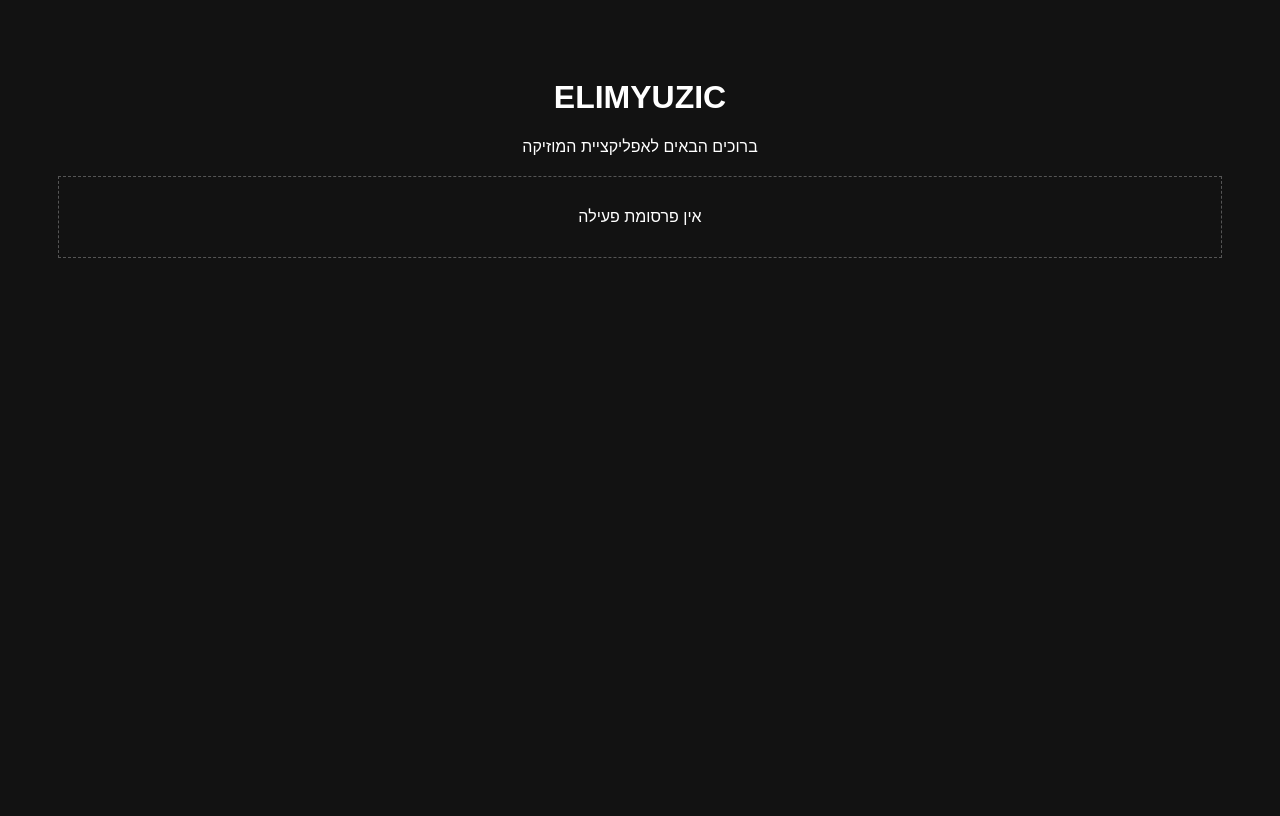
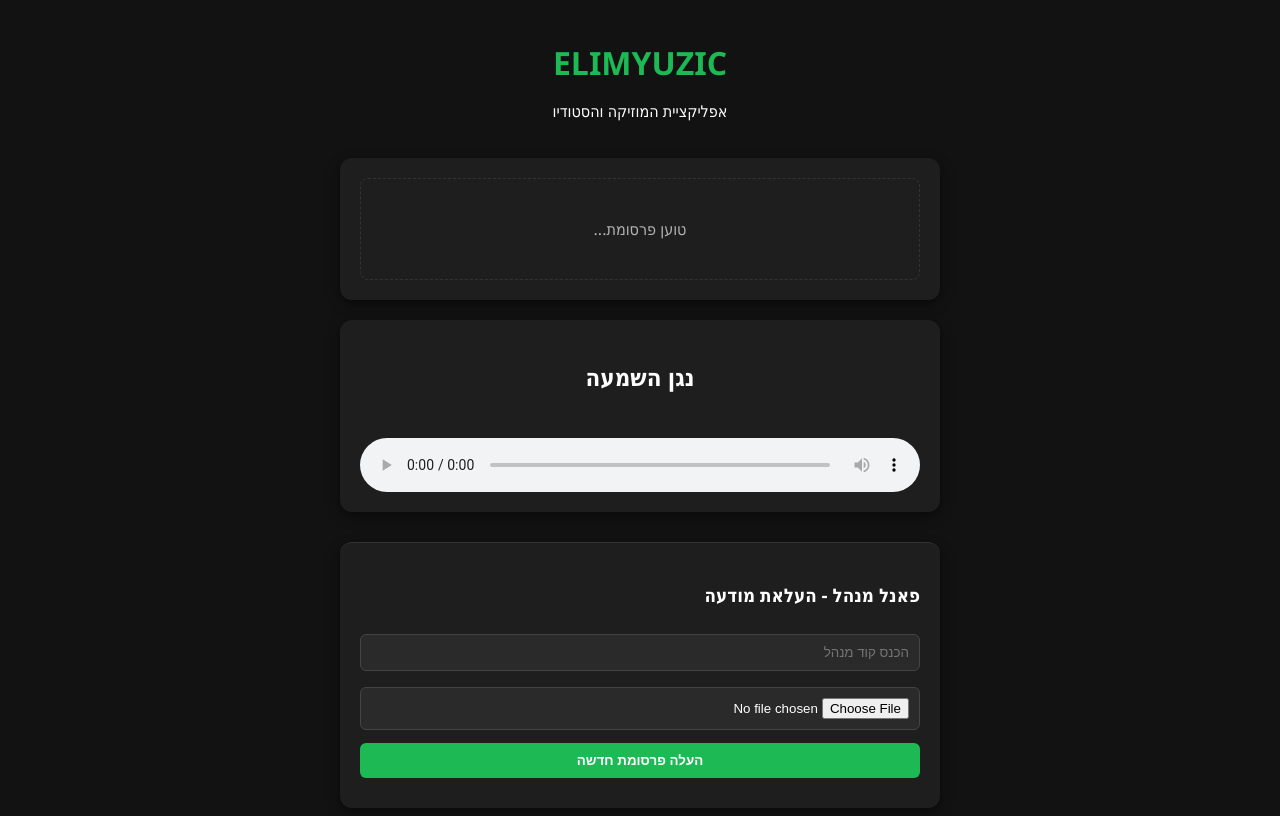
Before and after one commit to elimyuzic/elimuzic, a website: page public/index.html in a window 1280 px wide. Drawn offline with Linux system fonts and the light colour scheme; no server answers.

Commit message:
Update index.html

```diff
--- a/public/index.html
+++ b/public/index.html
@@ -2,34 +2,224 @@
 <html lang="he" dir="rtl">
 <head>
   <meta charset="UTF-8">
+  <meta name="viewport" content="width=device-width, initial-scale=1.0">
   <title>ELIMYUZIC - נגן מוזיקה</title>
   <style>
-    body { font-family: sans-serif; text-align: center; padding: 50px; background: #121212; color: white; }
-    .ad-container { margin-top: 20px; padding: 15px; border: 1px dashed #555; }
-    img { max-width: 300px; border-radius: 8px; }
+    :root {
+      --bg-color: #121212;
+      --card-bg: #1e1e1e;
+      --primary-color: #1db954;
+      --text-color: #ffffff;
+      --text-sub: #b3b3b3;
+    }
+
+    body {
+      font-family: 'Segoe UI', Tahoma, Geneva, Verdana, sans-serif;
+      background-color: var(--bg-color);
+      color: var(--text-color);
+      margin: 0;
+      padding: 20px;
+      display: flex;
+      flex-direction: column;
+      align-items: center;
+      min-height: 100vh;
+    }
+
+    header {
+      text-align: center;
+      margin-bottom: 20px;
+    }
+
+    h1 {
+      color: var(--primary-color);
+      margin-bottom: 5px;
+    }
+
+    .container {
+      width: 100%;
+      max-width: 600px;
+      display: flex;
+      flex-direction: column;
+      gap: 20px;
+    }
+
+    .card {
+      background-color: var(--card-bg);
+      border-radius: 12px;
+      padding: 20px;
+      box-shadow: 0 4px 12px rgba(0,0,0,0.5);
+    }
+
+    .ad-banner {
+      min-height: 100px;
+      display: flex;
+      justify-content: center;
+      align-items: center;
+      border: 1px dashed #333;
+      border-radius: 8px;
+      overflow: hidden;
+    }
+
+    .ad-banner img {
+      max-width: 100%;
+      height: auto;
+      border-radius: 8px;
+    }
+
+    .player-controls {
+      display: flex;
+      flex-direction: column;
+      align-items: center;
+      gap: 15px;
+    }
+
+    audio {
+      width: 100%;
+      margin-top: 10px;
+    }
+
+    .admin-section {
+      margin-top: 10px;
+      border-top: 1px solid #333;
+      padding-top: 20px;
+    }
+
+    input[type="text"], input[type="password"], input[type="file"] {
+      width: 100%;
+      padding: 10px;
+      margin: 8px 0;
+      border-radius: 6px;
+      border: 1px solid #444;
+      background-color: #2a2a2a;
+      color: white;
+      box-sizing: border-box;
+    }
+
+    button {
+      background-color: var(--primary-color);
+      color: white;
+      border: none;
+      padding: 10px 20px;
+      border-radius: 6px;
+      cursor: pointer;
+      font-weight: bold;
+      width: 100%;
+      margin-top: 5px;
+    }
+
+    button:hover {
+      opacity: 0.9;
+    }
+
+    .status-msg {
+      margin-top: 10px;
+      font-size: 0.9em;
+      text-align: center;
+    }
   </style>
 </head>
 <body>
-  <h1>ELIMYUZIC</h1>
-  <p>ברוכים הבאים לאפליקציית המוזיקה</p>
 
-  <div class="ad-container" id="adBox">
-    <p>אין פרסומת פעילה</p>
+  <header>
+    <h1>ELIMYUZIC</h1>
+    <p>אפליקציית המוזיקה והסטודיו</p>
+  </header>
+
+  <div class="container">
+
+    <!-- אזור תצוגת פרסומת -->
+    <div class="card">
+      <div class="ad-banner" id="adContainer">
+        <p style="color: var(--text-sub);">טוען פרסומת...</p>
+      </div>
+    </div>
+
+    <!-- נגן מוזיקה -->
+    <div class="card player-controls">
+      <h2>נגן השמעה</h2>
+      <audio id="audioPlayer" controls>
+        <source src="https://www.soundhelix.com/examples/mp3/SoundHelix-Song-1.mp3" type="audio/mpeg">
+        הדפדפן שלך אינו תומך בנגן שמע.
+      </audio>
+    </div>
+
+    <!-- פאנל ניהול להעלאת מודעה -->
+    <div class="card admin-section">
+      <h3>פאנל מנהל - העלאת מודעה</h3>
+      <input type="password" id="adminCode" placeholder="הכנס קוד מנהל">
+      <input type="file" id="adFileInput" accept="image/*">
+      <button onclick="uploadAd()">העלה פרסומת חדשה</button>
+      <div class="status-msg" id="statusMessage"></div>
+    </div>
+
   </div>
 
   <script>
-    async function loadAd() {
+    // טעינת הפרסומת הנוכחית מהשרת
+    async function fetchAd() {
       try {
-        const res = await fetch('/api/ad');
-        const data = await res.json();
+        const response = await fetch('/api/ad');
+        const data = await response.json();
+        const container = document.getElementById('adContainer');
+
         if (data.ad && data.ad.url) {
-          document.getElementById('adBox').innerHTML = `<img src="${data.ad.url}" alt="פרסומת">`;
+          container.innerHTML = `<img src="${data.ad.url}" alt="פרסומת">`;
+        } else {
+          container.innerHTML = `<p style="color: var(--text-sub);">אין פרסומת פעילה כעת</p>`;
         }
       } catch (err) {
-        console.error('שגיאה שטנעת פרסומת', err);
+        console.error('שגיאה בטעינת הפרסומת:', err);
       }
     }
-    loadAd();
+
+    // העלאת פרסומת חדשה לפאנל
+    async function uploadAd() {
+      const code = document.getElementById('adminCode').value;
+      const fileInput = document.getElementById('adFileInput');
+      const status = document.getElementById('statusMessage');
+
+      if (!code) {
+        status.style.color = '#ff5252';
+        status.innerText = 'נא להזין קוד מנהל';
+        return;
+      }
+
+      if (!fileInput.files[0]) {
+        status.style.color = '#ff5252';
+        status.innerText = 'נא לבחור קובץ תמונה';
+        return;
+      }
+
+      const formData = new FormData();
+      formData.append('adminCode', code);
+      formData.append('adFile', fileInput.files[0]);
+
+      status.style.color = '#e0e0e0';
+      status.innerText = 'מעלה תמונה...';
+
+      try {
+        const res = await fetch('/api/admin/upload-ad', {
+          method: 'POST',
+          body: formData
+        });
+
+        const result = await res.json();
+
+        if (result.success) {
+          status.style.color = '#4caf50';
+          status.innerText = 'הפרסומת הועלתה בהצלחה!';
+          fetchAd();
+        } else {
+          status.style.color = '#ff5252';
+          status.innerText = result.message || 'שגיאה בהעלאה';
+        }
+      } catch (err) {
+        status.style.color = '#ff5252';
+        status.innerText = 'תקלה בתקשורת עם השרת';
+      }
+    }
+
+    fetchAd();
   </script>
 </body>
 </html>
```
